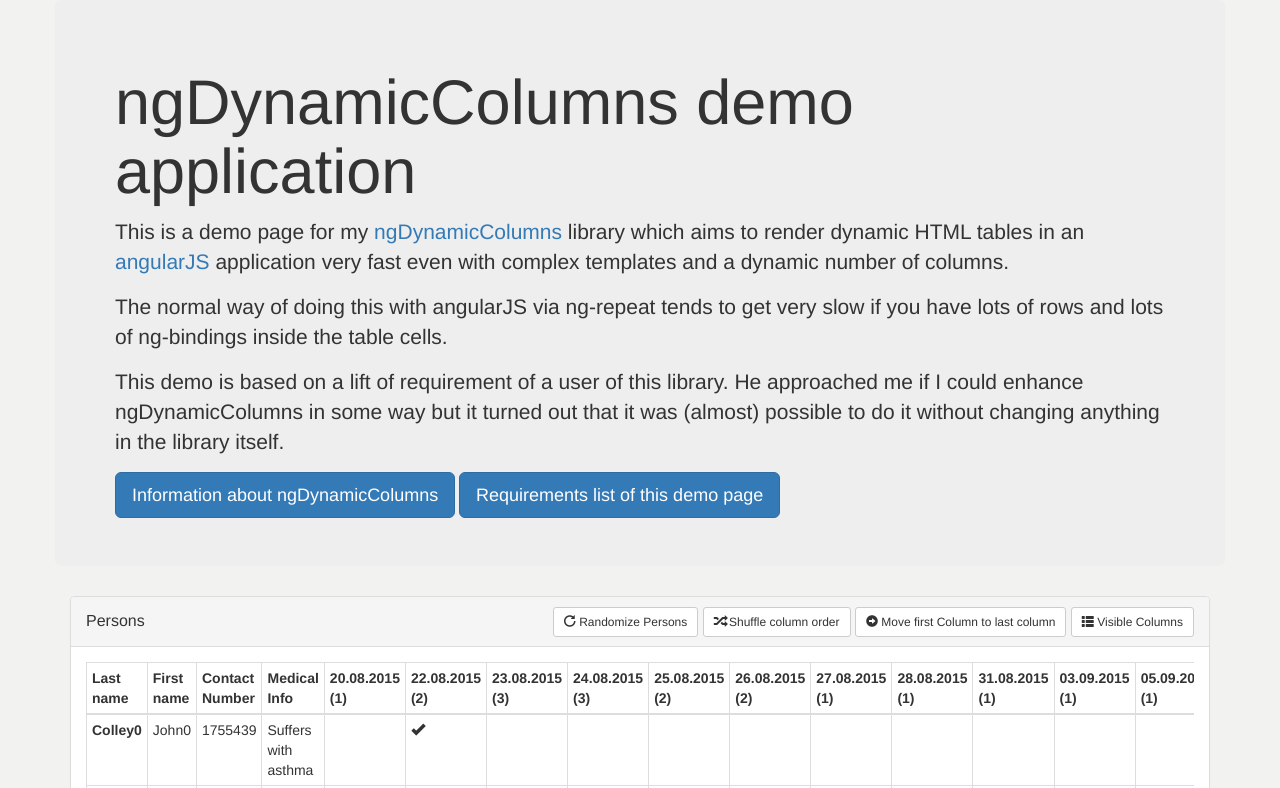
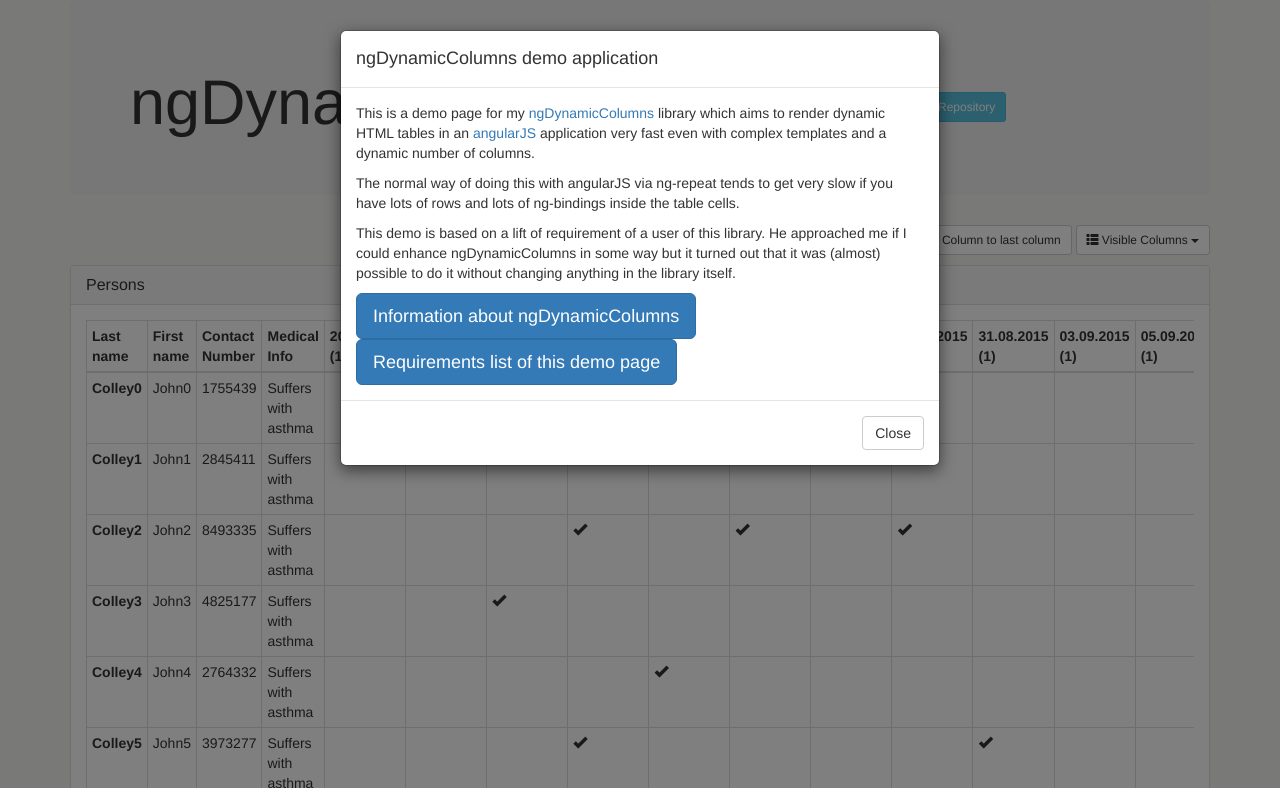
Before and after one commit to marcorinck/ngDynamicColumns, a website: page demo/demo.html in a window 1280 px wide. Shown: the top 788 px of the page. Drawn offline with nearby package versions, Linux system fonts and the light colour scheme; some packages are replaced by stand-ins of ours.

Commit message:
better styling for the demo page so you can better grasp what ngDynamicColumns is about, not finished

```diff
--- a/demo/demo.css
+++ b/demo/demo.css
@@ -6,18 +6,18 @@
 	border: 2px dashed black !important;
 }
 
-.panel-table .panel-heading {
-	height: 50px;
-}
+/*.panel-table .panel-heading {*/
+	/*height: 50px;*/
+/*}*/
 
-.panel-table .panel-title {
-	margin-top: 5px;
-}
+/*.panel-table .panel-title {*/
+	/*margin-top: 5px;*/
+/*}*/
 
 
-.panel-table .panel-heading .btn {
-	margin-top: -5px;
-}
+/*.panel-table .panel-heading .btn {*/
+	/*margin-top: -5px;*/
+/*}*/
 
 body {
 	background-color: #f2f2f0;
--- a/demo/demo.html
+++ b/demo/demo.html
@@ -24,40 +24,19 @@
 <div ng-controller="demoCtrl">
 	<div class="container">
 		<div class="row">
-			<div class="jumbotron">
-				<h1>ngDynamicColumns demo application</h1>
 
-				<p>This is a demo page for my <a href="https://github.com/marcorinck/ngDynamicColumns">ngDynamicColumns</a>
-					library which aims to render dynamic HTML tables in an
-					<a href="https://angularjs.org/">angularJS</a> application very fast even with complex templates
-					and a dynamic number of columns.</p>
-
-				<p>The normal way of doing this with angularJS via ng-repeat tends to get very slow if you have lots of
-					rows and lots of ng-bindings inside the table cells. </p>
-
-				<p>This demo is based on a lift of requirement of a user of this library. He approached me if I could enhance
-					ngDynamicColumns in some way but it turned out that it was (almost) possible to do it without changing
-					anything in the library itself.</p>
-
-				<a class="btn btn-primary btn-lg" data-toggle="modal" href="#feature-list">
-					Information about ngDynamicColumns
-				</a>
-
-				<a class="btn btn-primary btn-lg" data-toggle="modal" href="#requirement-list">
-					Requirements list of this demo page
-				</a>
-			</div>
 		</div>
 
 		<div class="row">
 			<div class="col-xs-12">
+				<div class="jumbotron">
+					<h1>ngDynamicColumns demo <a href="https://github.com/marcorinck/ngDynamicColumns" class="btn btn-info btn-sm">GitHub Repository</a></h1>
+				</div>
 
-				<div class="panel panel-default panel-table">
-					<div class="panel-heading">
-						<h4 class="panel-title">
-							Persons
 				<div class="pull-right">
-								<button class="btn btn-default btn-sm" ng-click="randomizePersons()"><i class="glyphicon glyphicon-repeat"></i> Randomize Persons</button>
+					<button class="btn btn-default btn-sm" ng-click="randomizePersons()"><i
+							class="glyphicon glyphicon-repeat"></i> Randomize Persons
+					</button>
 					<button class="btn btn-default btn-sm" ng-click="shuffleColumns()" data-toggle="tooltip"
 					        title="This destroys and rerenders all rows and cells in the table, which can take a long time when there are many DOM elements.">
 						<i class="glyphicon glyphicon-random"></i> Shuffle column order
@@ -66,12 +45,15 @@
 					        title="This only moves existing DOM elements, so its be very fast even in complex tables.">
 						<i class="glyphicon glyphicon-circle-arrow-right"></i> Move first Column to last column
 					</button>
+
 					<span class="dropdown">
-									<button class="btn btn-default btn-sm" data-toggle="dropdown"><i class="glyphicon glyphicon-th-list"></i> Visible Columns</button>
+						<button class="btn btn-default btn-sm" data-toggle="dropdown"><i
+								class="glyphicon glyphicon-th-list"></i> Visible Columns <span class="caret"></span></button>
 						<ul class="list-group dropdown-menu">
 							<li class="list-group-item" ng-repeat="column in columns">
 								<label>
-												<input type="checkbox" ng-model="column.visible" ng-change="columnChanged(column)">
+									<input type="checkbox" ng-model="column.visible"
+									       ng-change="columnChanged(column)">
 									<span ng-bind="column.name"></span>
 								</label>
 							</li>
@@ -79,6 +61,11 @@
 						</ul>
 					</span>
 				</div>
+
+				<div class="panel panel-default panel-table" style="margin-top: 70px;">
+					<div class="panel-heading">
+						<h4 class="panel-title">
+							Persons
 						</h4>
 					</div>
 					<div class="panel-body">
@@ -88,7 +75,8 @@
 								<tr column-header="columns"></tr>
 								</thead>
 								<tbody class="ui-datatable-data ui-widget-content">
-								<tr ng-repeat="person in persons  | filter:isVisible track by person.id" dynamic-row="columns"></tr>
+								<tr ng-repeat="person in persons  | filter:isVisible track by person.id"
+								    dynamic-row="columns"></tr>
 								</tbody>
 							</table>
 						</div>
@@ -101,10 +89,31 @@
 			<div class="modal-dialog">
 				<div class="modal-content">
 					<div class="modal-header">
-						<h4 class="modal-title">Feature List</h4>
+						<h4 class="modal-title">ngDynamicColumns demo application</h4>
 					</div>
 					<div class="modal-body">
-						Features
+						<p>This is a demo page for my <a
+								href="https://github.com/marcorinck/ngDynamicColumns">ngDynamicColumns</a>
+							library which aims to render dynamic HTML tables in an
+							<a href="https://angularjs.org/">angularJS</a> application very fast even with complex templates
+							and a dynamic number of columns.</p>
+
+						<p>The normal way of doing this with angularJS via ng-repeat tends to get very slow if you have lots of
+							rows and lots of ng-bindings inside the table cells. </p>
+
+						<p>This demo is based on a lift of requirement of a user of this library. He approached me if I could
+							enhance
+							ngDynamicColumns in some way but it turned out that it was (almost) possible to do it without
+							changing
+							anything in the library itself.</p>
+
+						<a class="btn btn-primary btn-lg" data-toggle="modal" href="#feature-list">
+							Information about ngDynamicColumns
+						</a>
+
+						<a class="btn btn-primary btn-lg" data-toggle="modal" href="#requirement-list">
+							Requirements list of this demo page
+						</a>
 					</div>
 					<div class="modal-footer">
 						<button type="button" class="btn btn-default" data-dismiss="modal">Close</button>
@@ -123,14 +132,23 @@
 					<div class="modal-body">
 						<ul>
 							<li>render a HTML table of persons</li>
-							<li>each person has static attributes, each attribute should be rendered in a separate column</li>
-							<li>each person has a dynamic number of additional attributes, which are attending dates of a
-								number of meetings. The number of attended meetings and even the meetings itself should be fully
-								dynamic and not hard-coded</li>
-							<li>each attending date that exists in any one person should be rendered in a separate column and it
-								should be visible if each person has attended to that meeting</li>
-							<li>each column header should render its name and the columns for the attending dates should render the
-								number of persons who attended</li>
+							<li>each person has static attributes, each attribute should be rendered in a separate
+								column
+							</li>
+							<li>each person has a dynamic number of additional attributes, which are attending dates of
+								a
+								number of meetings. The number of attended meetings and even the meetings itself should
+								be fully
+								dynamic and not hard-coded
+							</li>
+							<li>each attending date that exists in any one person should be rendered in a separate
+								column and it
+								should be visible if each person has attended to that meeting
+							</li>
+							<li>each column header should render its name and the columns for the attending dates should
+								render the
+								number of persons who attended
+							</li>
 							<li>The column order can be changed by the user via drag & drop</li>
 						</ul>
 					</div>
@@ -146,7 +164,8 @@
 
 	<script>
 		$(function () {
-			$('[data-toggle="tooltip"]').tooltip({placement: 'bottom'})
+			$('[data-toggle="tooltip"]').tooltip({placement: 'bottom'});
+			$('#feature-list').modal('show');
 		});
 	</script>
 </div>
```
Lines whose indentation alone changed are shown as unchanged.
